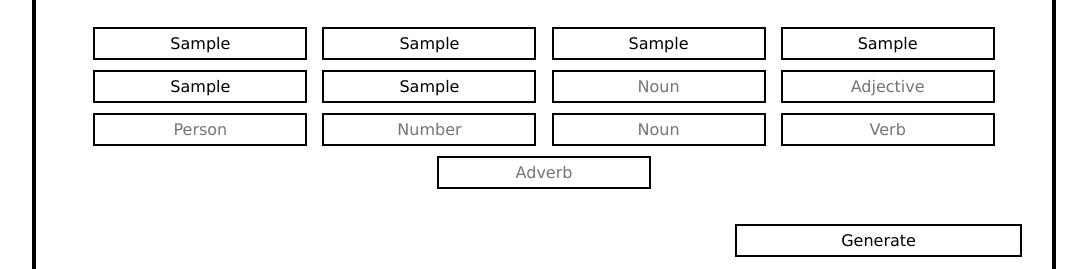
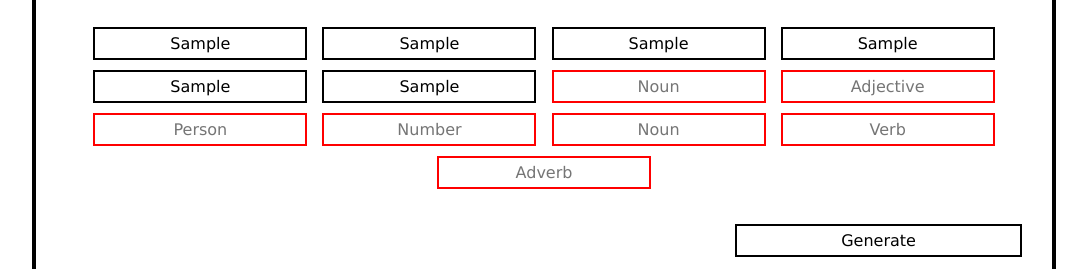
Before and after one commit to rose/madlibs, a plain HTML site: page index.html in a window 1280 px wide. Both pictures are taken after typing "Sample", "Sample", "Sample", "Sample", "Sample", "Sample" into the empty fields and a click on the button "Generate". Shown: the part 182-451 px from the top of the page, without its empty margins (96-1183 px from the left). Drawn offline with nearby package versions, Linux system fonts and the light colour scheme.

Commit message:
outline unfilled fields in red on submit

```diff
--- a/index.css
+++ b/index.css
@@ -91,3 +91,7 @@ input {
   text-align: center;
   font-size: 200%;
 }
+
+.invalid {
+  border-color: red;
+}
--- a/index.html
+++ b/index.html
@@ -28,6 +28,7 @@
           ng-model="chunk.model"
           ng-init="chunk.title=chunk.model; chunk.model = ''"
           placeholder="{{chunk.title}}"
+          ng-class="{ 'invalid' : error && chunk.model == '' }"
           required>
       </span>
       <div class="button"><button type="submit">Generate</button></div>
```
